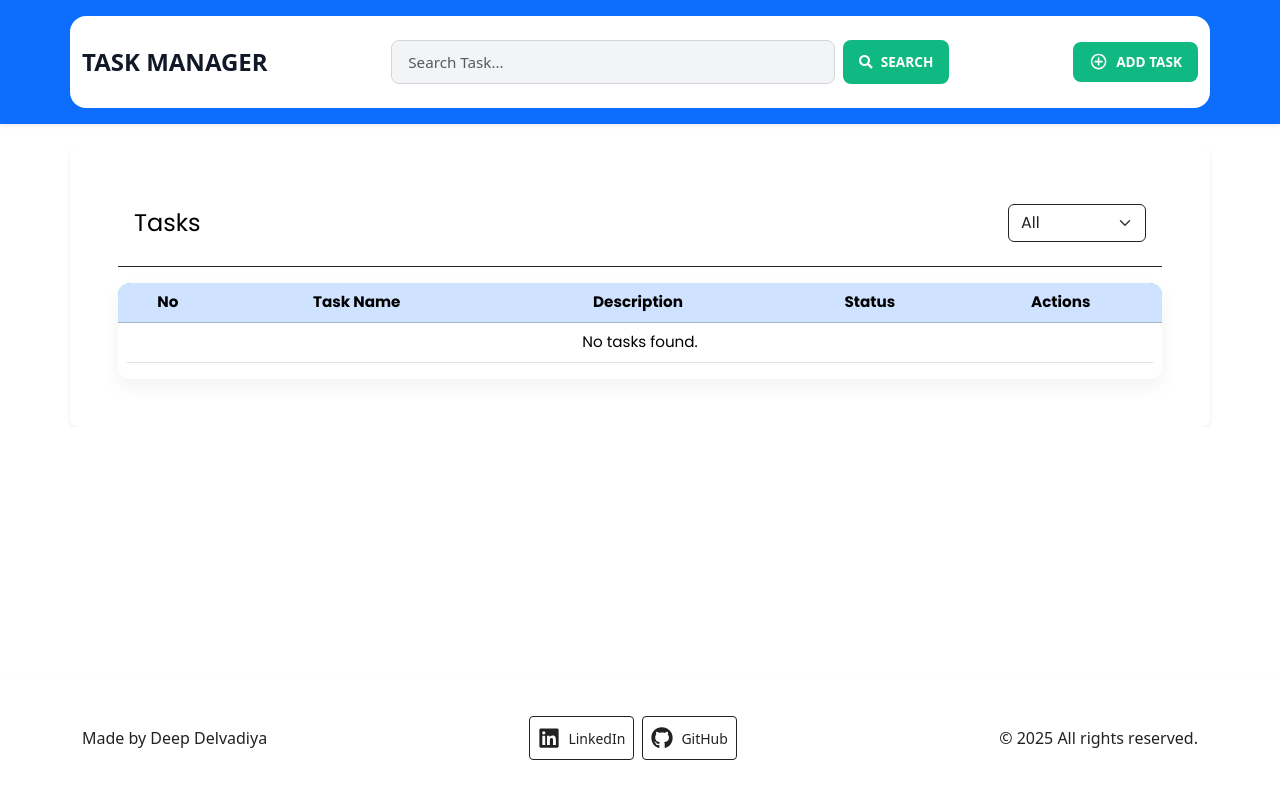
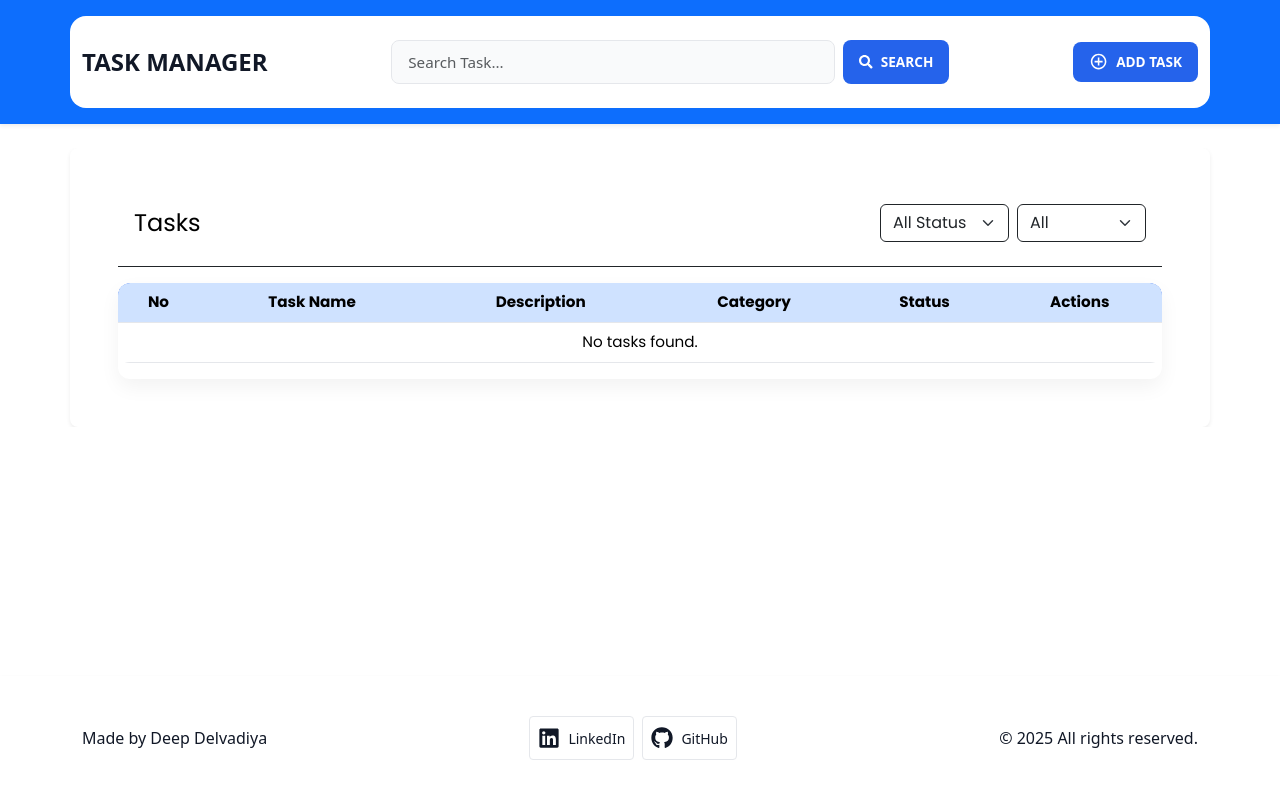
Before and after one commit to DELVADIYA-DEEP/Task-Manager, a React (Create React App) app: page / in a window 1280 px wide. Built offline with nearby package versions, Linux system fonts and the light colour scheme.

Commit message:
Refactor styles to use CSS variables for improved theming and consistency across components; add category selection to task forms and filters.

```diff
--- a/src/components/footer/Footer.css
+++ b/src/components/footer/Footer.css
@@ -1,16 +1,16 @@
 /* Footer.css */
 .footer-custom {
-    background: #fff !important;
-    color: #222 !important;
+    background: var(--color-surface) !important;
+    color: var(--color-text-primary) !important;
     box-shadow: 0 -2px 10px rgba(0,0,0,0.08);
 }
 .footer-custom p,
 .footer-custom a,
 .footer-custom .btn-outline-light {
-    color: #222 !important;
+    color: var(--color-text-primary) !important;
 }
 .footer-custom .btn-outline-light {
-    border-color: #222;
+    border-color: var(--color-border);
     background: transparent;
     position: relative;
     overflow: hidden;
@@ -37,9 +37,9 @@
     z-index: 2;
 }
 .footer-custom .btn-outline-light:hover {
-    background: #222;
-    color: #fff !important;
-    border-color: #222;
+    background: var(--color-primary);
+    color: var(--color-surface) !important;
+    border-color: var(--color-primary);
 }
 .footer-social-btn {
     min-width: 44px;
--- a/src/components/header/Header.css
+++ b/src/components/header/Header.css
@@ -20,29 +20,30 @@
 header .navbar-brand h3 {
     font-weight: 700;
     font-size: 1.5rem;
-    color: #111827;
+    color: var(--color-text-primary);
 }
 
 /* === Search Form === */
 header .form-control {
     border-radius: 0.5rem;
-    background-color: #f3f4f6;
-    border: 1px solid #d1d5db;
+    background-color: var(--color-bg);
+    border: 1px solid var(--color-border);
     padding: 0.6rem 1rem;
     font-size: 0.95rem;
     transition: all 0.3s ease;
+    color: var(--color-text-primary);
 }
 
 header .form-control:focus {
-    border-color: #10b981;
-    box-shadow: 0 0 0 3px rgba(16, 185, 129, 0.2);
+    border-color: var(--color-primary);
+    box-shadow: 0 0 0 3px rgba(37, 99, 235, 0.2);
     outline: none;
 }
 
 /* === Buttons (Search & Add Task) === */
 header .btn-light {
-    background-color: #10b981;
-    color: #ffffff;
+    background-color: var(--color-primary);
+    color: var(--color-surface);
     font-weight: 600;
     text-transform: uppercase;
     border: none;
@@ -56,7 +57,11 @@ header .btn-light {
 }
 
 header .btn-light:hover {
-    background-color: #059669;
+    background-color: #1d4ed8;
+}
+
+header .btn-light:active {
+    background-color: var(--color-primary);
 }
 
 /* === Icon sizing for Add Task === */
--- a/src/components/modalForm/AddTask.js
+++ b/src/components/modalForm/AddTask.js
@@ -15,11 +15,14 @@ function AddTask() {
         formState: { errors, isSubmitting }
     } = useForm();
 
+    const categoryOptions = ['Work', 'Personal', 'Urgent', 'Other'];
+
     const onSubmit = async (taskData) => {
         const newTask = {
             id: Date.now(),
             name: taskData.taskTitle,
             description: taskData.taskDescription,
+            category: taskData.category,
             progress: 0,
             status: "In Progress"
         };
@@ -71,6 +74,24 @@ function AddTask() {
                         )}
                     </div>
 
+                    {/* Category */}
+                    <div className="form-floating mb-3">
+                        <select
+                            className="form-select"
+                            id="taskCategory"
+                            defaultValue="Work"
+                            {...register('category', { required: 'Category is required' })}
+                        >
+                            {categoryOptions.map((cat) => (
+                                <option key={cat} value={cat}>{cat}</option>
+                            ))}
+                        </select>
+                        <label htmlFor="taskCategory">Category</label>
+                        {errors.category && (
+                            <small className="text-danger">{errors.category.message}</small>
+                        )}
+                    </div>
+
                     {/* Action Buttons */}
                     <div className="d-flex justify-content-end gap-2">
                         <Button variant="secondary" onClick={handleClose}>
--- a/src/components/modalForm/EditTAsk.js
+++ b/src/components/modalForm/EditTAsk.js
@@ -20,11 +20,14 @@ function EditTask() {
     formState: { errors, isSubmitting }
   } = useForm();
 
+  const categoryOptions = ['Work', 'Personal', 'Urgent', 'Other'];
+
   useEffect(() => {
     if (currentTask) {
       reset({
         projectName: currentTask.name,
-        taskDescription: currentTask.description
+        taskDescription: currentTask.description,
+        category: currentTask.category || 'Work',
       });
     }
   }, [currentTask, reset]);
@@ -34,6 +37,7 @@ function EditTask() {
       ...currentTask,
       name: data.projectName,
       description: data.taskDescription,
+      category: data.category,
     };
 
     updateTask(updatedTask);
@@ -83,6 +87,23 @@ function EditTask() {
             )}
           </div>
 
+          {/* Category */}
+          <div className="form-floating mb-3">
+            <select
+              className="form-select"
+              id="editTaskCategory"
+              {...register('category', { required: 'Category is required' })}
+            >
+              {categoryOptions.map((cat) => (
+                <option key={cat} value={cat}>{cat}</option>
+              ))}
+            </select>
+            <label htmlFor="editTaskCategory">Category</label>
+            {errors.category && (
+              <small className="text-danger">{errors.category.message}</small>
+            )}
+          </div>
+
           <div className="d-flex justify-content-end gap-2">
             <Button variant="secondary" onClick={handleCloseEdit}>
               Cancel
--- a/src/components/modalForm/ViewTask.js
+++ b/src/components/modalForm/ViewTask.js
@@ -33,6 +33,9 @@ const ViewTask = () => {
                         {ViewTask?.status || 'No Status'}
                     </span>
                 </p>
+
+                <h5>Category:</h5>
+                <p>{ViewTask?.category || 'No Category'}</p>
             </Modal.Body>
             <Modal.Footer>
                 <Button variant="secondary" onClick={handleCloseView}>
--- a/src/components/table/Table.css
+++ b/src/components/table/Table.css
@@ -3,10 +3,10 @@
 .table {
     font-family: 'Poppins', sans-serif;
     font-size: 0.95rem;
-    color: #1f2937;
+    color: var(--color-text-primary);
     border-radius: 0.75rem;
     overflow: hidden;
-    background-color: #ffffff;
+    background-color: var(--color-surface);
     margin: 0 auto;
     width: 100%;
     min-width: 600px;
@@ -17,6 +17,7 @@
 .table-responsive {
     border-radius: 0.75rem;
     box-shadow: 0 8px 20px rgba(0, 0, 0, 0.05);
+    background: var(--color-surface);
     margin: 0 auto;
     width: 100%;
     max-width: 100%;
@@ -24,8 +25,8 @@
 
 /* Table Header */
 thead.table-primary {
-    background-color: #10b981;
-    color: white;
+    background-color: var(--color-primary);
+    color: var(--color-surface);
     font-weight: 600;
 }
 
@@ -34,11 +35,12 @@ thead.table-primary {
 .table th {
     vertical-align: middle;
     padding: 0.75rem;
+    border-color: var(--color-border);
 }
 
 /* Hover Effect */
 .table tbody tr:hover {
-    background-color: #f9fafb;
+    background-color: var(--color-bg);
     transition: background-color 0.3s;
 }
 
@@ -55,13 +57,13 @@ thead.table-primary {
 }
 
 .btn-status.btn-success {
-    background-color: #10b981;
-    color: white;
+    background-color: var(--color-success);
+    color: var(--color-surface);
 }
 
 .btn-status.btn-warning {
-    background-color: #facc15;
-    color: #111827;
+    background-color: var(--color-warning);
+    color: var(--color-text-primary);
 }
 
 /* Action Buttons */
@@ -73,18 +75,18 @@ td .btn {
 }
 
 td .btn-outline-primary:hover {
-    background-color: #3b82f6;
-    color: white;
+    background-color: var(--color-primary);
+    color: var(--color-surface);
 }
 
 td .btn-outline-success:hover {
-    background-color: #22c55e;
-    color: white;
+    background-color: var(--color-success);
+    color: var(--color-surface);
 }
 
 td .btn-outline-danger:hover {
-    background-color: #ef4444;
-    color: white;
+    background-color: var(--color-error);
+    color: var(--color-surface);
 }
 
 /* Dropdown (Status Filter) */
@@ -92,18 +94,19 @@ td .btn-outline-danger:hover {
     font-size: 0.9rem;
     border-radius: 0.5rem;
     padding: 0.4rem 0.75rem;
+    border-color: var(--color-border);
 }
 
 /* Heading */
 .heading {
     font-weight: 600;
-    color: #1f2937;
+    color: var(--color-text-primary);
 }
 
 /* Responsive Table Container */
 .container {
     border-radius: 1rem;
-    background-color: white;
+    background-color: var(--color-surface);
     padding: 1.5rem;
     max-width: 1100px;
     margin: 0 auto;
--- a/src/components/table/Table.js
+++ b/src/components/table/Table.js
@@ -8,7 +8,8 @@ import Atom from '../Atom';
 import './Table.css';
 
 function TaskTable({ onDelete }) {
-    const { task, handleOpenEdit, handleDelete, search, handleOpenView, toggleTaskStatus, statusFilter, setStatusFilter } = useContext(TaskContext);
+    const { task, handleOpenEdit, handleDelete, search, handleOpenView, toggleTaskStatus, statusFilter, setStatusFilter, categoryFilter, setCategoryFilter } = useContext(TaskContext);
+    const categoryOptions = ['All', 'Work', 'Personal', 'Urgent', 'Other'];
     const [loading, setLoading] = useState(true);
     const [filterTask, setFilterTask] = useState([]);
 
@@ -21,13 +22,14 @@ function TaskTable({ onDelete }) {
                 const query = search.toLowerCase().replace(/\s/g, "");
                 const matchesSearch = Task_name.includes(query);
                 const matchesStatus = statusFilter === 'All' || task.status === statusFilter;
-                return matchesSearch && matchesStatus;
+                const matchesCategory = categoryFilter === 'All' || task.category === categoryFilter;
+                return matchesSearch && matchesStatus && matchesCategory;
             }) || [];
             setFilterTask(filtered);
             setLoading(false);
         }, 900); // 900ms loading effect
         return () => clearTimeout(timeout);
-    }, [task, search, statusFilter]);
+    }, [task, search, statusFilter, categoryFilter]);
 
     return (
         <>
@@ -36,16 +38,28 @@ function TaskTable({ onDelete }) {
                     {/* Header */}
                     <div className='d-flex align-items-center justify-content-between mb-3 px-2 border-1 border-bottom border-dark pb-3'>
                         <div className="heading fs-4 fw-medium">Tasks</div>
-                        <div>
+                        <div className="d-flex gap-2">
                             <Form.Select
                                 aria-label="Filter tasks by status"
                                 className="border border-1 border-dark"
                                 value={statusFilter}
                                 onChange={(e) => setStatusFilter(e.target.value)}
+                                style={{ minWidth: 120 }}
                             >
-                                <option value="All">All</option>
+                                <option value="All">All Status</option>
                                 <option value="Complete">Complete</option>
                                 <option value="In Progress">In Progress</option>
+                            </Form.Select>
+                            <Form.Select
+                                aria-label="Filter tasks by category"
+                                className="border border-1 border-dark"
+                                value={categoryFilter}
+                                onChange={(e) => setCategoryFilter(e.target.value)}
+                                style={{ minWidth: 120 }}
+                            >
+                                {categoryOptions.map((cat) => (
+                                    <option key={cat} value={cat}>{cat}</option>
+                                ))}
                             </Form.Select>
                         </div>
                     </div>
@@ -62,6 +76,7 @@ function TaskTable({ onDelete }) {
                                         <th>No</th>
                                         <th>Task Name</th>
                                         <th>Description</th>
+                                        <th>Category</th>
                                         <th>Status</th>
                                         <th>Actions</th>
                                     </tr>
@@ -69,7 +84,7 @@ function TaskTable({ onDelete }) {
                                 <tbody className="text-center">
                                     {filterTask.length === 0 ? (
                                         <tr>
-                                            <td colSpan="6">No tasks found.</td>
+                                            <td colSpan="7">No tasks found.</td>
                                         </tr>
                                     ) : (
                                         filterTask.map((task, index) => (
@@ -77,10 +92,11 @@ function TaskTable({ onDelete }) {
                                                 <td data-label="No">{index + 1}</td>
                                                 <td data-label="Task Name">{task.name}</td>
                                                 <td data-label="Description">{task.description}</td>
+                                                <td data-label="Category">{task.category || '-'}</td>
                                                 <td data-label="Status">
                                                     <button
-                                                        className={`btn btn-sm d-inline-flex justify-content-center align-items-center
-            ${task.status === 'Complete' ? 'btn-success' : 'btn-warning text-dark'}`}
+                                                        className={`btn btn-sm d-inline-flex justify-content-center align-items-center \
+${task.status === 'Complete' ? 'btn-success' : 'btn-warning text-dark'}`}
                                                         onClick={() => toggleTaskStatus(task.id)}
                                                         style={{ minWidth: '100px' }}
                                                     >
--- a/src/context/TaskContext.js
+++ b/src/context/TaskContext.js
@@ -24,6 +24,9 @@ function TaskProvider({ children }) {
 
     // Status filter
     const [statusFilter, setStatusFilter] = useState('All');
+
+    // Category filter
+    const [categoryFilter, setCategoryFilter] = useState('All');
 
     // Add Task
     const addTask = (newTask) => {
@@ -134,7 +137,11 @@ function TaskProvider({ children }) {
 
         //status filter
         statusFilter,
-        setStatusFilter
+        setStatusFilter,
+
+        // category filter
+        categoryFilter,
+        setCategoryFilter
     };
 
     return (
--- a/src/index.css
+++ b/src/index.css
@@ -1,3 +1,17 @@
+/* Color palette based on color psychology */
+:root {
+  --color-primary: #2563EB;
+  --color-success: #22C55E;
+  --color-warning: #F59E0B;
+  --color-error: #DC2626;
+  --color-bg: #F9FAFB;
+  --color-surface: #FFFFFF;
+  --color-text-primary: #111827;
+  --color-text-secondary: #6B7280;
+  --color-border: #E5E7EB;
+  --color-dark-bg: #1E293B;
+}
+
 body {
   margin: 0;
   font-family: -apple-system, BlinkMacSystemFont, 'Segoe UI', 'Roboto', 'Oxygen',
@@ -5,11 +19,14 @@ body {
     sans-serif;
   -webkit-font-smoothing: antialiased;
   -moz-osx-font-smoothing: grayscale;
+  background: var(--color-bg);
+  color: var(--color-text-primary);
 }
 
 code {
   font-family: source-code-pro, Menlo, Monaco, Consolas, 'Courier New',
     monospace;
+  color: var(--color-primary);
 }
 
 @media (max-width: 767.98px) {
@@ -24,3 +41,35 @@ code {
     font-size: 14px;
   }
 }
+
+/* Utility classes */
+.bg-primary {
+  background-color: var(--color-primary) !important;
+}
+.bg-success {
+  background-color: var(--color-success) !important;
+}
+.bg-warning {
+  background-color: var(--color-warning) !important;
+}
+.bg-error {
+  background-color: var(--color-error) !important;
+}
+.text-primary {
+  color: var(--color-primary) !important;
+}
+.text-success {
+  color: var(--color-success) !important;
+}
+.text-warning {
+  color: var(--color-warning) !important;
+}
+.text-error {
+  color: var(--color-error) !important;
+}
+.text-secondary {
+  color: var(--color-text-secondary) !important;
+}
+.border {
+  border-color: var(--color-border) !important;
+}
```
Also changed, not shown: src/App.css (+15 -11 lines).
